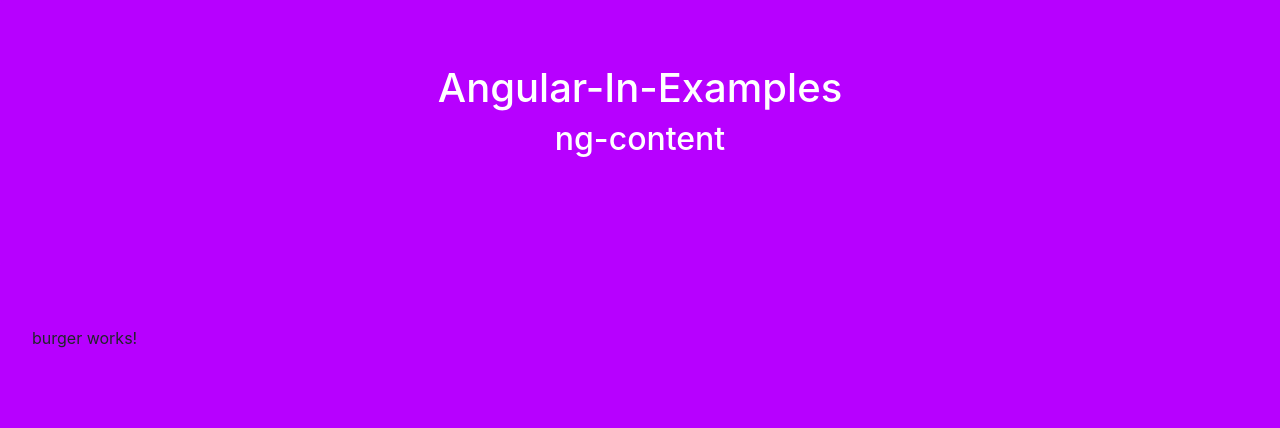
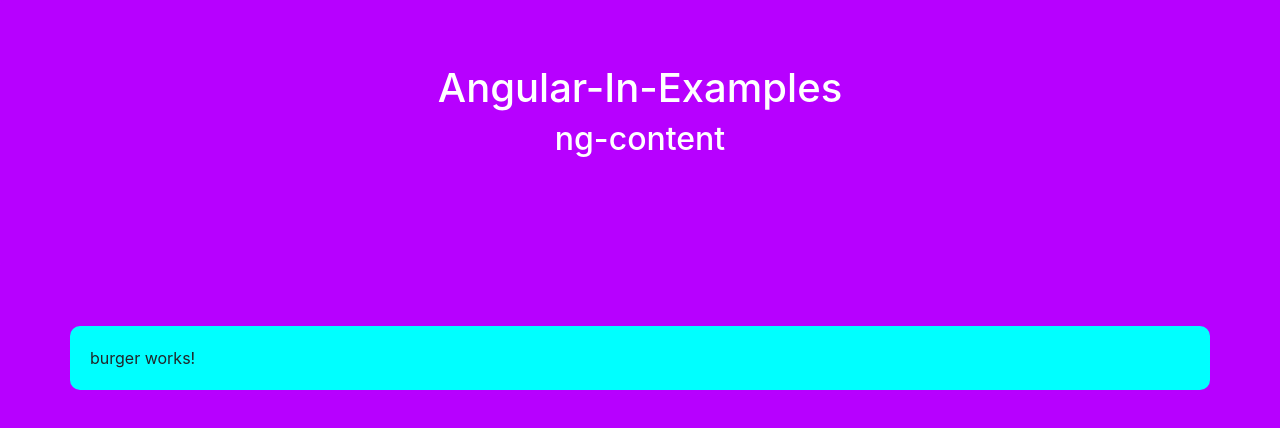
Before and after one commit to RafalM2000/ng-content-projection, an Angular app: page / in a window 1280 px wide. Shown: the top 428 px of the page. Built offline with nearby package versions, Linux system fonts and the light colour scheme.

Commit message:
new burger component

```diff
--- a/src/app/feature/burger/burger.component.css
+++ b/src/app/feature/burger/burger.component.css
@@ -0,0 +1,5 @@
+.container {
+  background-color: aqua;
+  padding: 20px;
+  border-radius: 10px;
+}
--- a/src/app/feature/burger/burger.component.html
+++ b/src/app/feature/burger/burger.component.html
@@ -1 +1 @@
-<p>burger works!</p>
+<p class="container">burger works!</p>
```
